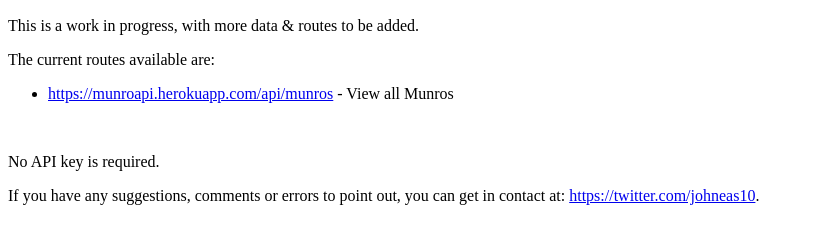
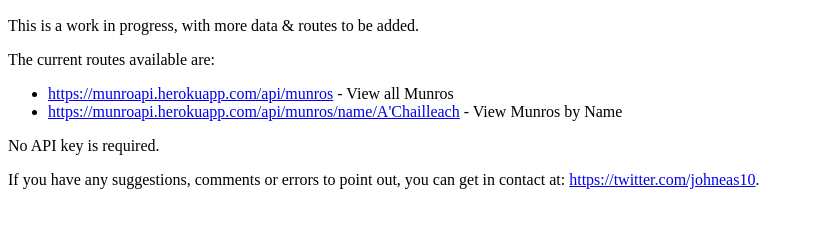
Before and after one commit to tannyque/munro_api, a website: page public/index.html in a window 1280 px wide. Shown: the part 50-294 px from the top of the page, without its empty margins (0-814 px from the left). Drawn offline with Linux system fonts and the light colour scheme.

Commit message:
added HTML for new route

```diff
--- a/public/index.html
+++ b/public/index.html
@@ -15,9 +15,8 @@
 
     <ul>
     <li><a href="https://munroapi.herokuapp.com/api/munros">https://munroapi.herokuapp.com/api/munros</a> - View all Munros</li>
+    <li><a href="https://munroapi.herokuapp.com/api/munros/name/:name">https://munroapi.herokuapp.com/api/munros/name/A'Chailleach</a> - View Munros by Name</li>
     </ul>
-
-    <br>
 
     <p>No API key is required.</p>
     <p>If you have any suggestions, comments or errors to point out, you can get in contact at: <a href="https://twitter.com/johneas10">https://twitter.com/johneas10</a>.
```
